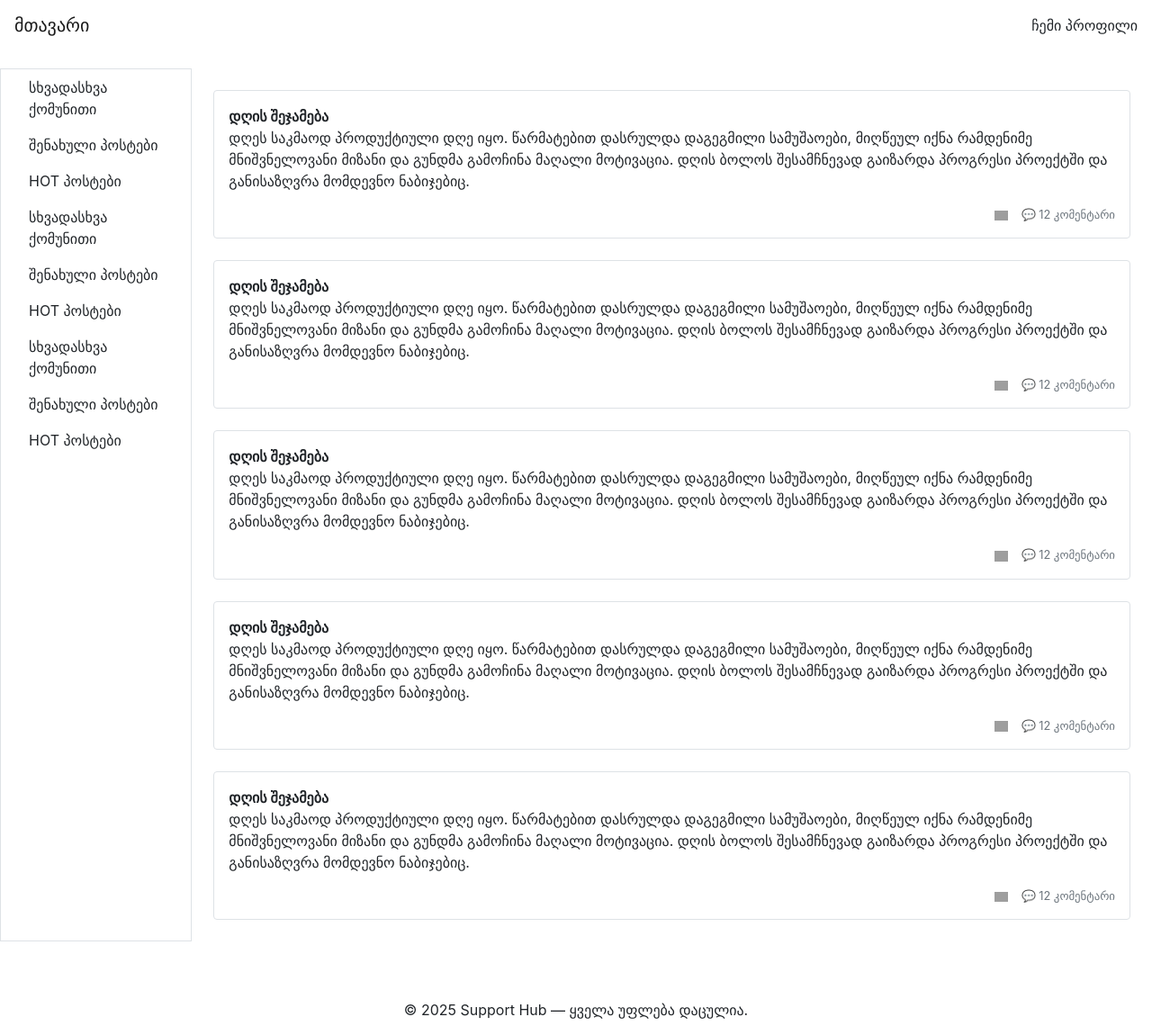
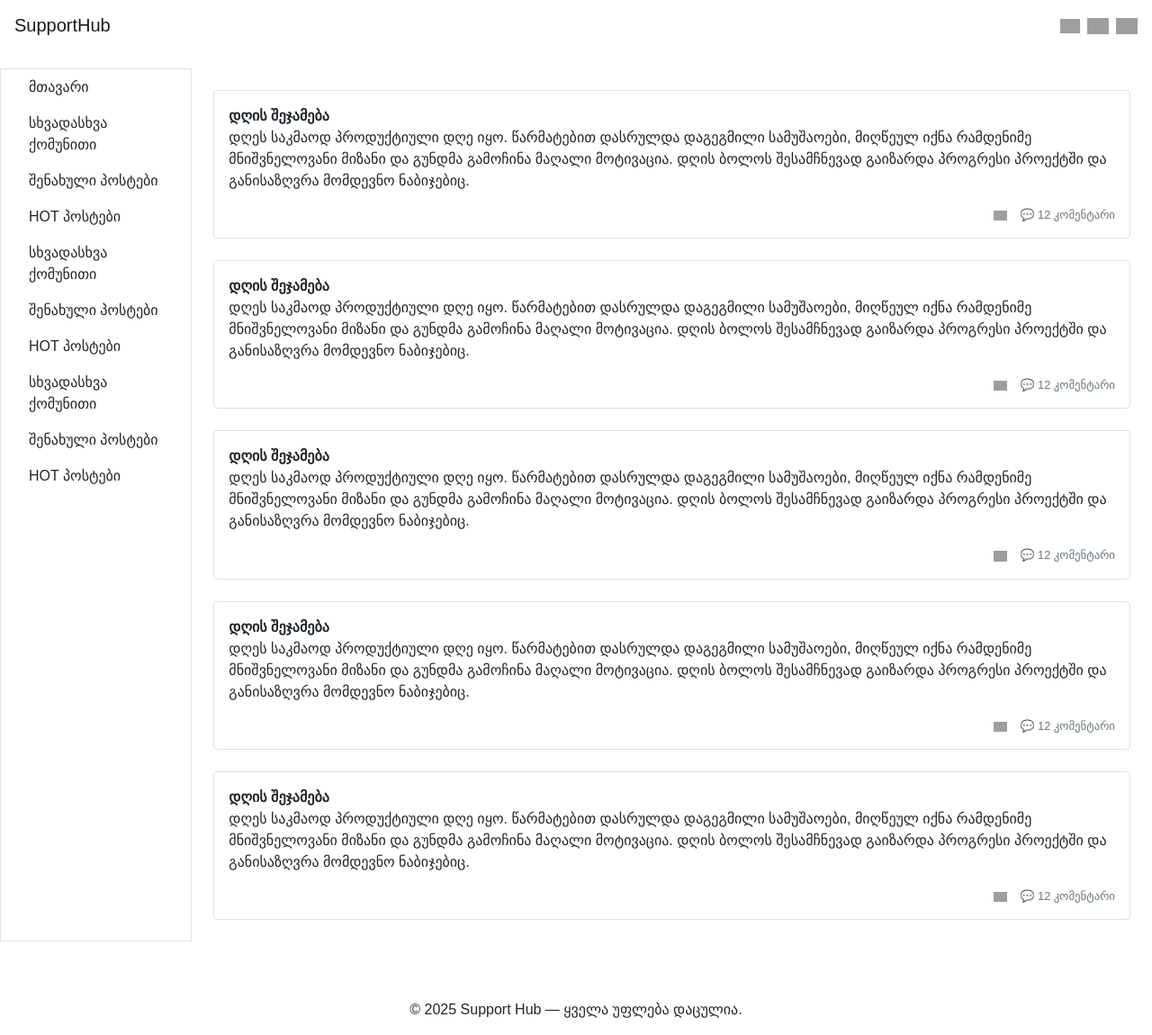
Before and after one commit to ShavdatuashviliSandro/DjangoApp, a Django app: page / in a window 1280 px wide. Shown: the whole page at 90% size. Run offline with Django 4.2, Linux system fonts and the light colour scheme; some web fonts are replaced; grey boxes are pictures that could not be loaded.

Commit message:
Added index page structure

```diff
--- a/support_hub/main/templates/main/index.html
+++ b/support_hub/main/templates/main/index.html
@@ -4,8 +4,9 @@
 
 {% block content %}
     {% for i in range %}
+        <a href="">
+        <div class="container-xl my-4 px-3 py-3 border rounded main-posts">
 
-        <div class="container-xl my-4 px-3 py-3 border rounded main-posts">
                 <strong class="mb-2">დღის შეჯამება</strong>
                 <p class="mb-3">
                     დღეს საკმაოდ პროდუქტიული დღე იყო. წარმატებით დასრულდა დაგეგმილი სამუშაოები, მიღწეულ იქნა
@@ -20,5 +21,6 @@
                     <a href="#" class="small text-muted">💬 12 კომენტარი</a>
                 </div>
             </div>
+        </a>
     {% endfor %}
 {% endblock %}
--- a/support_hub/templates/base.html
+++ b/support_hub/templates/base.html
@@ -8,12 +8,18 @@
 </head>
 
 <style>
+    @import url("//cdn.web-fonts.ge/fonts/bpg-banner-extrasquare/css/bpg-banner-extrasquare.min.css");
+
     a, a:hover, a:focus {
         color: inherit;
     }
 
-    .nav-item:hover, .main-posts:hover{
+    .nav-item:hover, .main-posts:hover {
         background-color: #f8f9fa;
+    }
+
+    body {
+        font-family: "BPG Banner ExtraSquare", sans-serif;
     }
 </style>
 <body>
@@ -23,6 +29,7 @@
     <div class="row" style="padding-top: 20px">
         <nav class="col-md-3 col-lg-2 d-none d-md-block sidebar border">
             <ul class="nav flex-column">
+                <li class="nav-item"><a href="#" class="nav-link">მთავარი</a></li>
                 <li class="nav-item"><a href="#" class="nav-link">სხვადასხვა ქომუნითი</a></li>
                 <li class="nav-item"><a href="#" class="nav-link">შენახული პოსტები</a></li>
                 <li class="nav-item"><a href="#" class="nav-link">HOT პოსტები</a></li>
--- a/support_hub/templates/partials/header.html
+++ b/support_hub/templates/partials/header.html
@@ -1,4 +1,21 @@
 <nav class="navbar navbar-light bg-white">
-  <a class="navbar-brand" href="/">მთავარი</a>
-  <a href="#" class="ml-auto">ჩემი პროფილი</a>
+    <a class="navbar-brand" href="/">SupportHub</a>
+    <div class="ml-auto d-flex align-items-center" style="gap: 0.5rem;">
+        <a href="#" aria-label="Notifications" style="color: inherit; text-decoration: none;">
+            <img width="22px" src="https://www.iconpacks.net/icons/1/free-bell-icon-860-thumb.png" alt="notifications-logo">
+        </a>
+
+        <a href="#" aria-label="Messages" style="color: inherit; text-decoration: none;">
+            <img width="24px"
+                 src="https://images.vexels.com/media/users/3/136397/isolated/preview/375e0e784a1623517b75ea61bc1db555-basic-message-icon.png?w=360"
+                 alt="messages-icon">
+        </a>
+
+        <a href="#" aria-label="Profile" style="color: inherit; text-decoration: none;">
+            <img width="24px"
+                 src="https://static.vecteezy.com/system/resources/thumbnails/026/630/551/small_2x/profile-icon-symbol-design-illustration-vector.jpg"
+                 alt="my-profile-icon">
+        </a>
+
+    </div>
 </nav>
```
Lines whose indentation alone changed are shown as unchanged.
